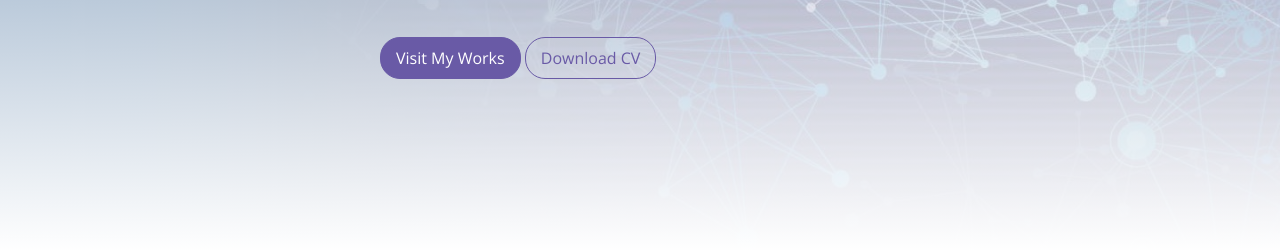
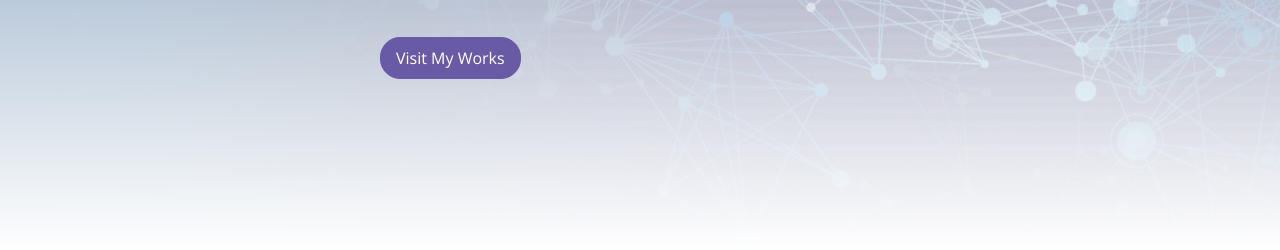
Before and after one commit to mahim12mittal/MahimMittal.github.io, a website: page public_html/index.html in a window 1280 px wide. Shown: the part 547-797 px from the top of the page. Drawn offline with nearby package versions, Linux system fonts and the light colour scheme; a web font is replaced by a local one.

Commit message:
Removed DOWNLOAD cv

```diff
--- a/public_html/index.html
+++ b/public_html/index.html
@@ -60,7 +60,6 @@
             <p class="header-subtitle">Data Analyst|Problem Solver|Insights Driven Decision Maker</p>
 
             <a href="#portfolio"><button class="btn btn-primary" >Visit My Works</button></a>
-            <a href="/assets/cv.pdf" download><button class="btn btn-outline-primary ">Download CV</button></a>
     </header><!-- end of page header -->
 
     <!-- about section -->
```
